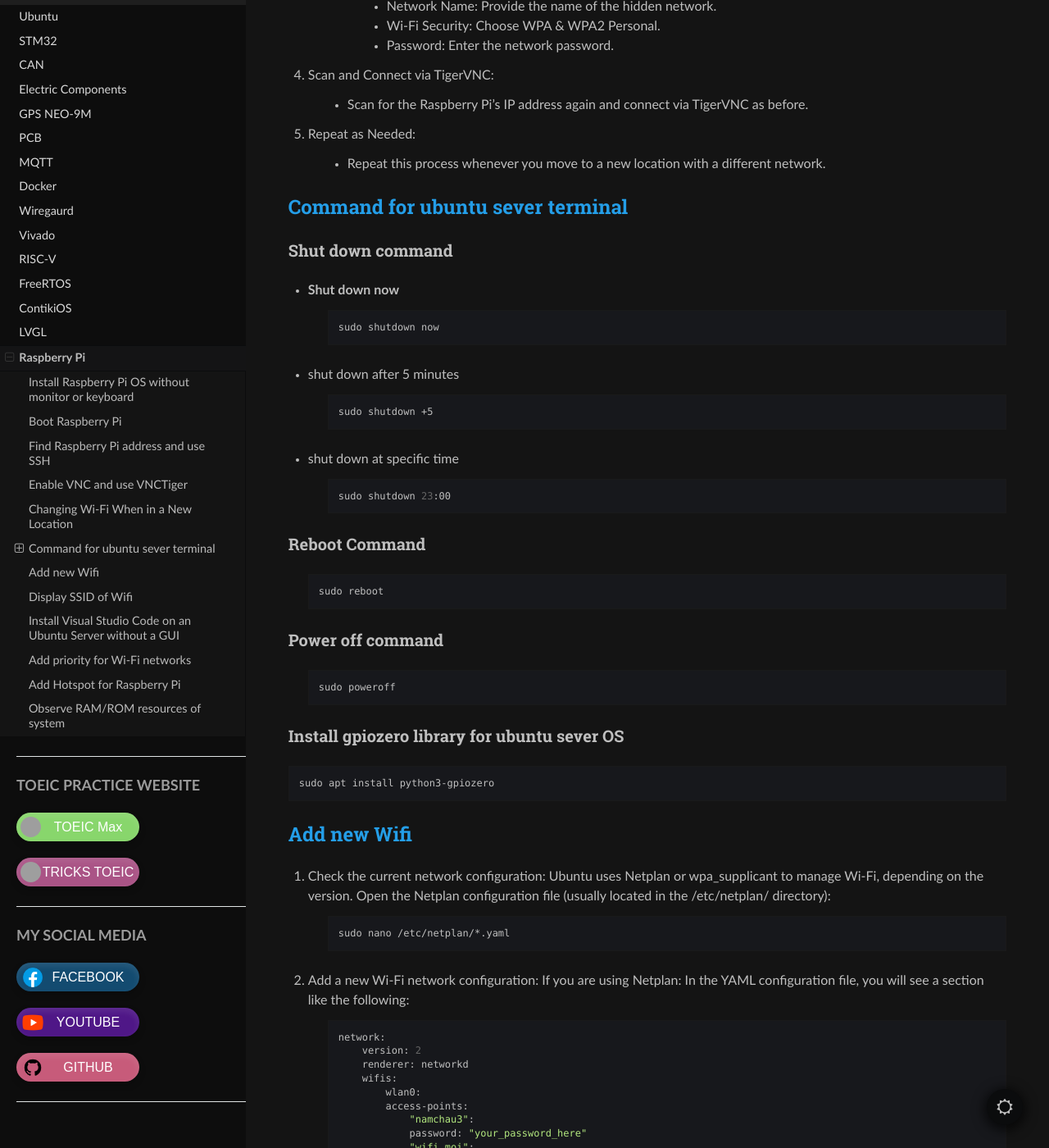
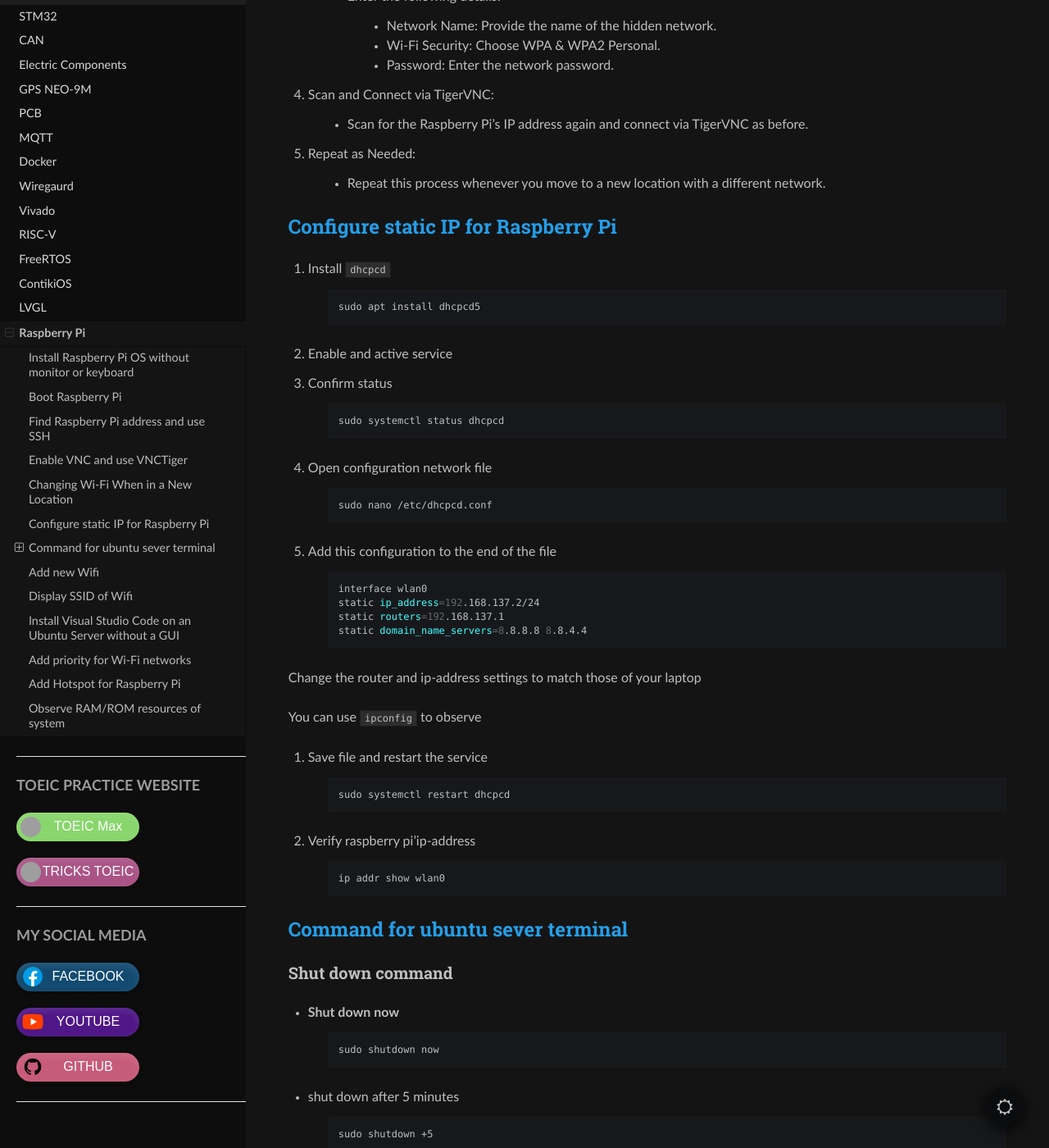
Before and after one commit to ryanjtr/MyDocs, a Sphinx documentation site: the page built from docs/source/Contents/raspberryPi.rst, in a window 1280 px wide and 1400 px high, scrolled down 2694 px. Shown: the whole window at 82% size. Built offline with Sphinx 7.4.7 and the Read the Docs theme 3.1.0, drawn with Linux system fonts in a browser that asks for light colours; some of the changed text lies outside the part shown; grey boxes are pictures that could not be loaded.

Commit message:
add setting static ip

```diff
--- a/docs/source/Contents/raspberryPi.rst
+++ b/docs/source/Contents/raspberryPi.rst
@@ -119,6 +119,59 @@ Changing Wi-Fi When in a New Location
 
     * Repeat this process whenever you move to a new location with a different network.
 
+
+Configure static IP for Raspberry Pi
+----------------------------------------
+
+#. Install ``dhcpcd``
+
+    .. code-block:: bash
+
+        sudo apt install dhcpcd5
+
+#. Enable and active service
+
+    .. code-block::bash
+
+        sudo systemctl enable dhcpcd
+        sudo systemctl start dhcpcd
+
+#. Confirm status
+
+    .. code-block:: bash
+
+        sudo systemctl status dhcpcd
+
+#. Open configuration network file
+
+    .. code-block:: bash
+
+        sudo nano /etc/dhcpcd.conf
+
+#. Add this configuration to the end of the file
+
+    .. code-block:: bash
+
+        interface wlan0
+        static ip_address=192.168.137.2/24
+        static routers=192.168.137.1
+        static domain_name_servers=8.8.8.8 8.8.4.4
+
+Change the router and ip-address settings to match those of your laptop
+
+You can use ``ipconfig`` to observe
+
+#. Save file and restart the service
+
+    .. code-block:: bash
+
+        sudo systemctl restart dhcpcd
+
+#. Verify raspberry pi'ip-address
+
+    .. code-block:: bash
+
+        ip addr show wlan0
 
 
 Command for ubuntu sever terminal
```
